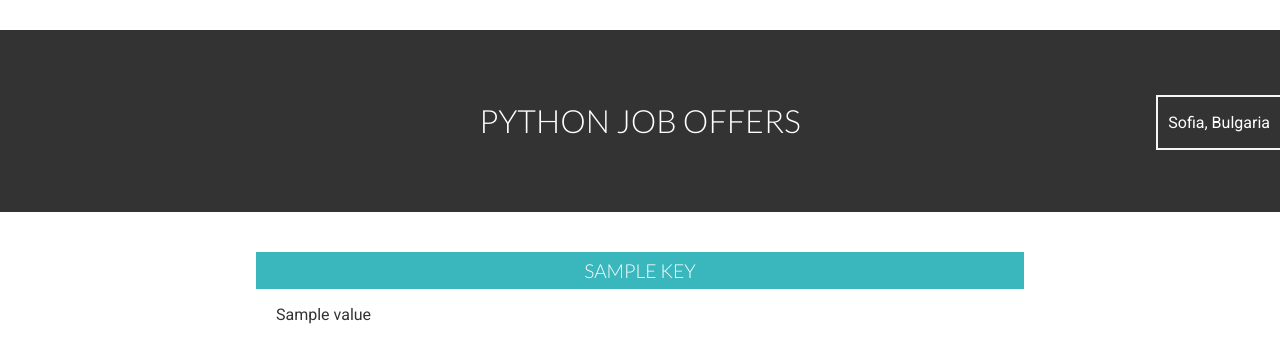
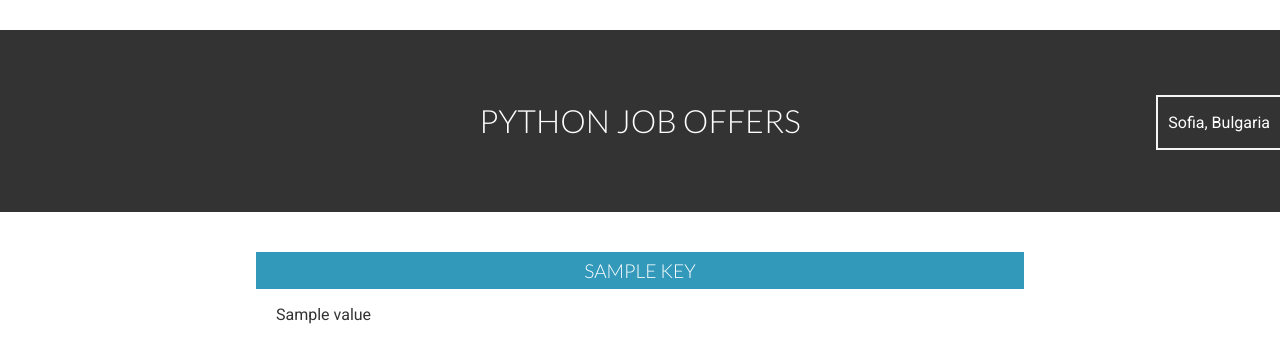
Before and after one commit to natla/python_job_offers2, a Django app: template web_scraper/templates/web_scraper/offer_list.html in a window 1280 px wide. Shown: the top 363 px of the page. Run offline with Django 3.2, Linux system fonts and the light colour scheme; the template is opened without the code that fills it: most values are stand-ins (such as "Sample title", 1, 10 or a date in 2020).

Commit message:
small css color change

```diff
--- a/web_scraper/static/css/style.css
+++ b/web_scraper/static/css/style.css
@@ -44,7 +44,7 @@ h1 {
 
 h2{
 	color: white;
-    background-color: #39B7BD;
+    background-color: #39B;
 	text-align: center;
     padding: 7px 0;
     margin-bottom: 3px;
```
